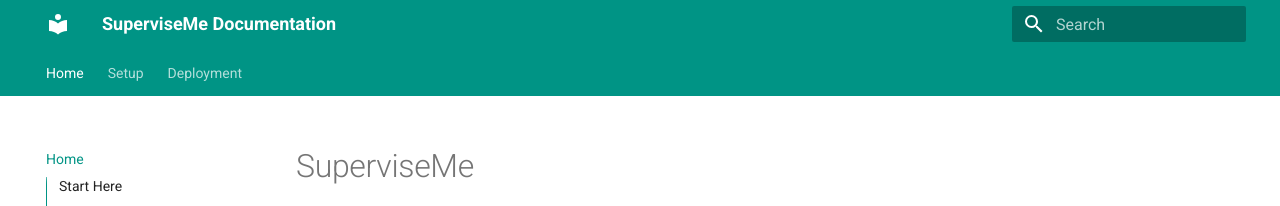
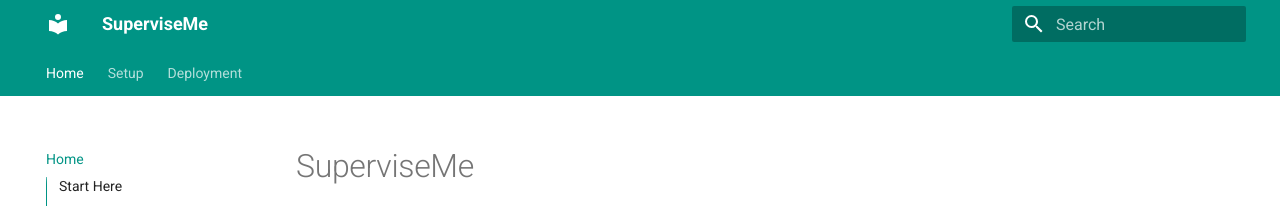
Before and after one commit to GiulioRossetti/SuperviseMe, an MkDocs documentation site: the page built from docs/index.md, in a window 1280 px wide. Shown: the top 206 px of the page. Built offline with MkDocs 1.6.1 and Material for MkDocs 9.7.7, drawn with Linux system fonts in a browser that asks for light colours; part of the change alters nothing that is shown.

Commit message:
:arrow_up: docs

```diff
--- a/mkdocs.yml
+++ b/mkdocs.yml
@@ -1,6 +1,6 @@
-site_name: SuperviseMe Documentation
+site_name: SuperviseMe
 site_url: https://giuliorossetti.github.io/SuperviseMe/
-site_description: Documentation for SuperviseMe project.
+site_description: SuperviseMe - your friendly thesis supervision dashboard.
 site_author: Giulio Rossetti
 
 theme:
```
